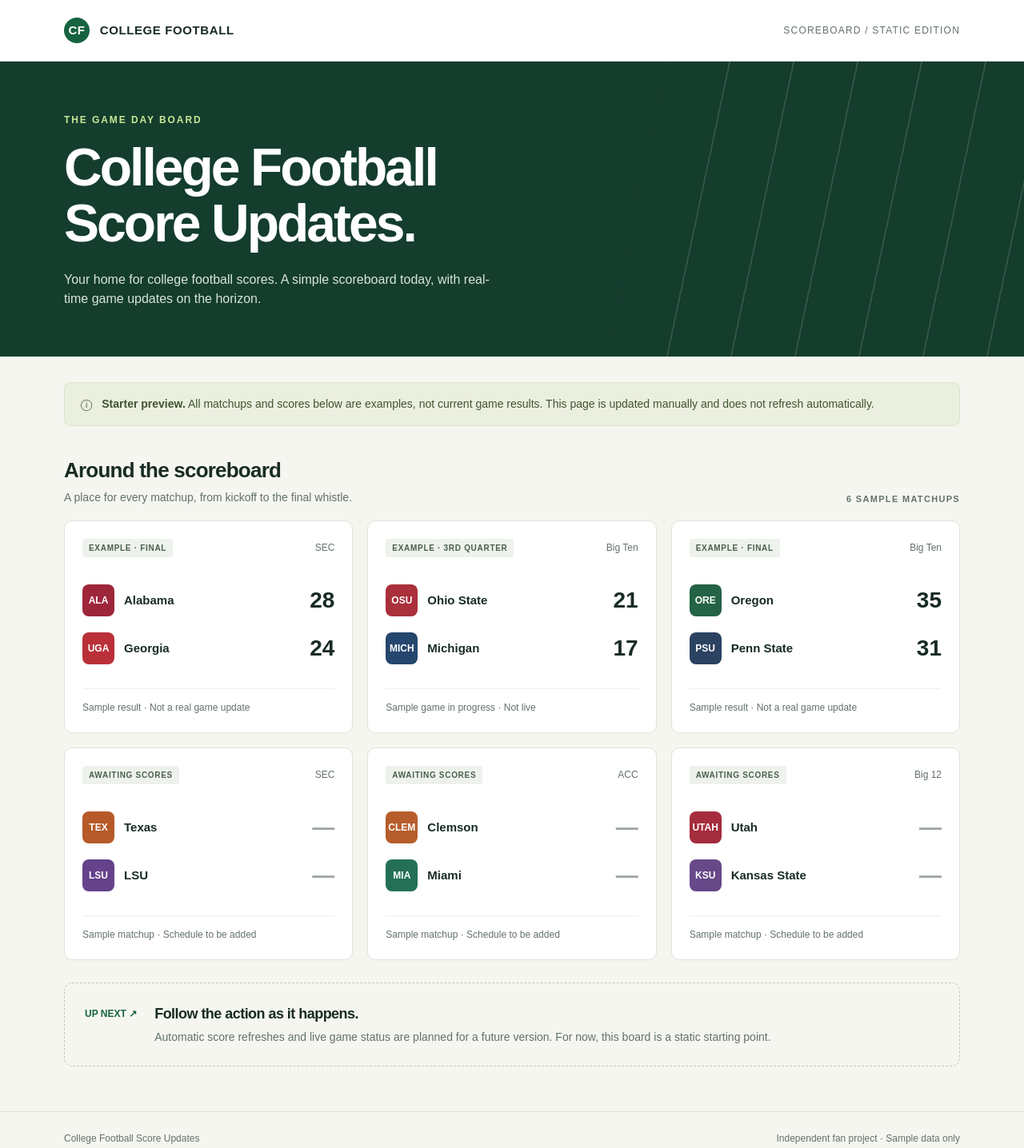
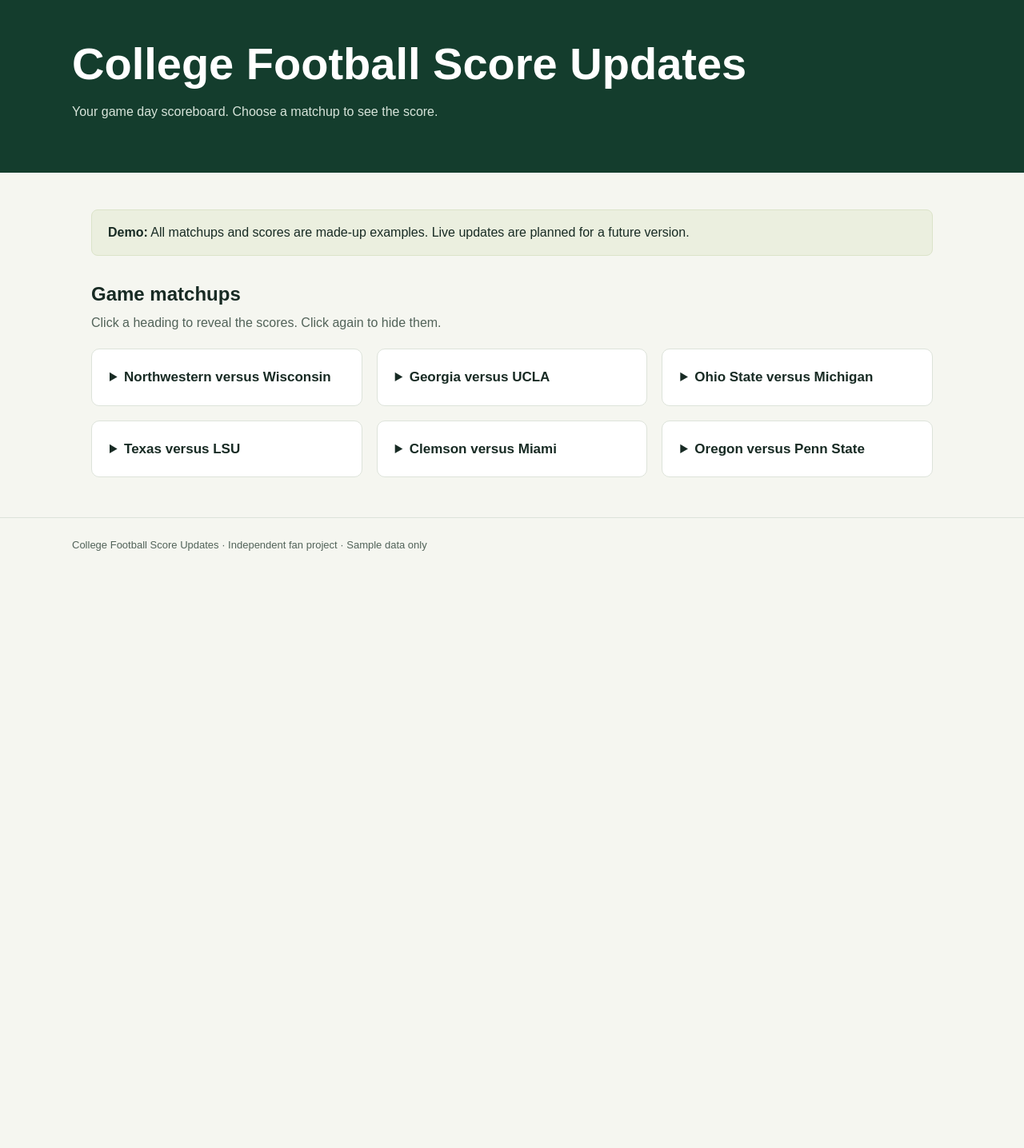
Before and after one commit to buildLittleWorlds/college-football-score-updates, a plain HTML site: page index.html in a window 1280 px wide. Shown: the whole page at 80% size. After the commit the page ends 800 px from the top, so only its background shows below. Drawn offline with Linux system fonts and the light colour scheme.

Commit message:
Update index.html

```diff
--- a/index.html
+++ b/index.html
@@ -3,135 +3,258 @@
 <head>
   <meta charset="UTF-8">
   <meta name="viewport" content="width=device-width, initial-scale=1.0">
-  <meta name="description" content="A simple college football scoreboard. Static starter with sample matchups and room for live scores in the future.">
   <title>College Football Score Updates</title>
   <style>
-    /* All styling is included here: no extra files or downloads needed. */
-    :root { --ink: #182b24; --muted: #63716a; --green: #176341; --line: #dde3da; --paper: #f5f6f0; }
     * { box-sizing: border-box; }
-    body { margin: 0; background: var(--paper); color: var(--ink); font-family: Arial, Helvetica, sans-serif; line-height: 1.5; }
-    .wrap { width: min(1120px, 90%); margin-inline: auto; }
-    header { background: white; border-bottom: 1px solid var(--line); }
-    .header-inner { display: flex; justify-content: space-between; align-items: center; gap: 20px; padding-block: 22px; }
-    .brand { font-size: 15px; font-weight: 800; letter-spacing: .04em; }
-    .brand-icon { display: inline-grid; place-items: center; width: 32px; height: 32px; margin-right: 8px; border-radius: 50%; background: var(--green); color: white; }
-    .edition { color: var(--muted); font-size: 12px; letter-spacing: .1em; text-transform: uppercase; }
-    .hero { position: relative; overflow: hidden; background: #143d2d; color: white; padding: 64px 0 60px; }
-    .hero::after { content: ""; position: absolute; inset: 0 0 0 62%; opacity: .12; background: repeating-linear-gradient(90deg, transparent 0 78px, white 78px 80px); transform: skewX(-12deg); pointer-events: none; }
-    .eyebrow { margin: 0 0 16px; font-size: 12px; font-weight: 700; letter-spacing: .16em; text-transform: uppercase; }
-    .hero .eyebrow { color: #c7e897; }
-    h1 { position: relative; z-index: 1; max-width: 750px; margin: 0; font-size: clamp(38px, 6vw, 66px); line-height: 1.06; letter-spacing: -.045em; }
-    .hero p:last-child { position: relative; z-index: 1; max-width: 560px; margin: 23px 0 0; color: #d7e4da; font-size: 16px; }
-    main { padding-block: 32px 56px; }
-    .notice { display: flex; gap: 12px; padding: 16px 20px; background: #ebefdf; border: 1px solid #dbe3c9; border-radius: 8px; color: #415432; font-size: 14px; }
-    .notice p { margin: 0; }
-    .section-heading { display: flex; justify-content: space-between; align-items: end; flex-wrap: wrap; gap: 12px; margin: 36px 0 18px; }
-    h2 { margin: 0; font-size: 26px; letter-spacing: -.03em; }
-    .section-heading p { margin: 4px 0 0; color: var(--muted); font-size: 14px; }
-    .sample-label { font-size: 11px; font-weight: 700; letter-spacing: .12em; color: var(--muted); text-transform: uppercase; }
-    .scoreboard { display: grid; grid-template-columns: repeat(3, minmax(0, 1fr)); gap: 18px; }
-    .game { padding: 22px; background: white; border: 1px solid var(--line); border-radius: 10px; box-shadow: 0 3px 6px #182b2403; }
-    .game-top { display: flex; justify-content: space-between; align-items: center; gap: 10px; margin-bottom: 24px; }
-    .status { padding: 4px 8px; border-radius: 4px; background: #eef2ec; color: #4a604c; font-size: 10px; font-weight: 800; letter-spacing: .07em; text-transform: uppercase; }
-    .conference { color: var(--muted); font-size: 12px; }
-    .team { display: flex; align-items: center; gap: 12px; padding-block: 10px; }
-    .team-mark { display: grid; place-items: center; flex: 0 0 40px; height: 40px; border-radius: 8px; background: var(--team-color, #53695b); color: white; font-weight: 800; font-size: 12px; }
-    .team-name { flex: 1; font-weight: 700; font-size: 15px; }
-    .score { font-size: 28px; font-weight: 800; font-variant-numeric: tabular-nums; line-height: 1; }
-    .empty { color: #9da69e; }
-    .game-bottom { margin: 20px 0 0; padding-top: 14px; border-top: 1px solid #edf0e9; color: var(--muted); font-size: 12px; }
-    .coming-next { display: flex; align-items: start; gap: 22px; margin-top: 28px; padding: 25px; border: 1px dashed #bdc9b9; border-radius: 10px; }
-    .coming-next h2 { font-size: 18px; }
-    .coming-next p { margin: 5px 0 0; font-size: 14px; color: var(--muted); }
-    .step { flex-shrink: 0; font-size: 12px; font-weight: bold; color: var(--green); padding-top: 4px; }
-    footer { border-top: 1px solid var(--line); padding-block: 24px; color: var(--muted); font-size: 12px; }
-    .footer-inner { display: flex; justify-content: space-between; gap: 16px; flex-wrap: wrap; }
-    @media (max-width: 900px) { .scoreboard { grid-template-columns: repeat(2, minmax(0, 1fr)); } }
-    @media (max-width: 580px) { .scoreboard { grid-template-columns: 1fr; } .edition { display: none; } .hero { padding-block: 44px; } .game { padding: 20px; } .coming-next { gap: 14px; padding: 20px; } }
+
+    body {
+      margin: 0;
+      font-family: Arial, Helvetica, sans-serif;
+      background: #f5f6f0;
+      color: #182b24;
+      line-height: 1.5;
+    }
+
+    header {
+      background: #143d2d;
+      color: white;
+      padding: 48px 24px;
+    }
+
+    .wrap { max-width: 1100px; margin: auto; }
+
+    h1 {
+      margin: 0;
+      font-size: clamp(32px, 5vw, 56px);
+      line-height: 1.15;
+    }
+
+    header p { color: #d7e4da; }
+    main { padding: 30px 24px 50px; }
+
+    .notice {
+      padding: 16px 20px;
+      background: #ebefdf;
+      border: 1px solid #dbe3c9;
+      border-radius: 8px;
+    }
+
+    h2 { margin: 30px 0 6px; }
+    .instructions { margin: 0 0 20px; color: #526359; }
+
+    .scoreboard {
+      display: grid;
+      grid-template-columns: repeat(3, minmax(0, 1fr));
+      gap: 18px;
+      align-items: start;
+    }
+
+    .game {
+      background: white;
+      border: 1px solid #dde3da;
+      border-radius: 10px;
+    }
+
+    summary {
+      padding: 22px;
+      cursor: pointer;
+      font-size: 17px;
+      font-weight: bold;
+    }
+
+    summary:hover {
+      color: #176341;
+      background: #f0f5ed;
+      border-radius: 10px;
+    }
+
+    summary:focus-visible {
+      outline: 3px solid #176341;
+      outline-offset: 3px;
+      border-radius: 10px;
+    }
+
+    details[open] summary {
+      border-bottom: 1px solid #dde3da;
+    }
+
+    .result { padding: 20px 22px; }
+
+    .status {
+      display: inline-block;
+      padding: 4px 8px;
+      background: #eef2ec;
+      color: #415432;
+      border-radius: 4px;
+      font-size: 12px;
+      font-weight: bold;
+    }
+
+    .team {
+      display: flex;
+      justify-content: space-between;
+      align-items: center;
+      gap: 16px;
+      margin-top: 14px;
+    }
+
+    .score {
+      font-size: 28px;
+      font-weight: bold;
+      font-variant-numeric: tabular-nums;
+    }
+
+    .note {
+      margin: 18px 0 0;
+      font-size: 12px;
+      color: #526359;
+    }
+
+    footer {
+      padding: 24px;
+      border-top: 1px solid #dde3da;
+      color: #526359;
+      font-size: 13px;
+    }
+
+    @media (max-width: 900px) {
+      .scoreboard {
+        grid-template-columns: repeat(2, minmax(0, 1fr));
+      }
+    }
+
+    @media (max-width: 580px) {
+      .scoreboard { grid-template-columns: 1fr; }
+    }
   </style>
 </head>
 <body>
   <header>
-    <div class="wrap header-inner">
-      <div class="brand"><span class="brand-icon" aria-hidden="true">CF</span> COLLEGE FOOTBALL</div>
-      <span class="edition">Scoreboard / Static edition</span>
+    <div class="wrap">
+      <h1>College Football Score Updates</h1>
+      <p>Your game day scoreboard. Choose a matchup to see the score.</p>
     </div>
   </header>
 
-  <section class="hero" aria-labelledby="page-title">
-    <div class="wrap">
-      <p class="eyebrow">The game day board</p>
-      <h1 id="page-title">College Football<br>Score Updates.</h1>
-      <p>Your home for college football scores. A simple scoreboard today, with real-time game updates on the horizon.</p>
+  <main class="wrap">
+    <p class="notice">
+      <strong>Demo:</strong> All matchups and scores are made-up examples.
+      Live updates are planned for a future version.
+    </p>
+
+    <h2>Game matchups</h2>
+    <p class="instructions">
+      Click a heading to reveal the scores. Click again to hide them.
+    </p>
+
+    <!--
+      Native HTML details/summary elements handle the clicking.
+      Leaving out the "open" attribute keeps scores hidden at first.
+      Copy a details block to add another game.
+    -->
+    <div class="scoreboard">
+      <details class="game">
+        <summary>Northwestern versus Wisconsin</summary>
+        <div class="result">
+          <span class="status">Example · Final</span>
+          <div class="team">
+            <span>Northwestern</span>
+            <span class="score">21</span>
           </div>
-  </section>
+          <div class="team">
+            <span>Wisconsin</span>
+            <span class="score">28</span>
+          </div>
+          <p class="note">Hard-coded sample scores</p>
+        </div>
+      </details>
 
-  <main class="wrap">
-    <aside class="notice" aria-label="Data notice">
-      <span aria-hidden="true">ⓘ</span>
-      <p><strong>Starter preview.</strong> All matchups and scores below are examples, not current game results. This page is updated manually and does not refresh automatically.</p>
-    </aside>
+      <details class="game">
+        <summary>Georgia versus UCLA</summary>
+        <div class="result">
+          <span class="status">Example · Final</span>
+          <div class="team">
+            <span>Georgia</span>
+            <span class="score">35</span>
+          </div>
+          <div class="team">
+            <span>UCLA</span>
+            <span class="score">17</span>
+          </div>
+          <p class="note">Hard-coded sample scores</p>
+        </div>
+      </details>
 
-    <section aria-labelledby="scoreboard-title">
-      <div class="section-heading">
-        <div><h2 id="scoreboard-title">Around the scoreboard</h2><p>A place for every matchup, from kickoff to the final whistle.</p></div>
-        <span class="sample-label">6 sample matchups</span>
+      <details class="game">
+        <summary>Ohio State versus Michigan</summary>
+        <div class="result">
+          <span class="status">Example · Final</span>
+          <div class="team">
+            <span>Ohio State</span>
+            <span class="score">24</span>
           </div>
+          <div class="team">
+            <span>Michigan</span>
+            <span class="score">21</span>
+          </div>
+          <p class="note">Hard-coded sample scores</p>
+        </div>
+      </details>
 
-      <!-- Update team names, scores, and status here as you add real results.
-           Copy an entire article to add another game. -->
-      <div class="scoreboard">
-        <article class="game" aria-label="Example: Alabama 28, Georgia 24">
-          <div class="game-top"><span class="status">Example · Final</span><span class="conference">SEC</span></div>
-          <div class="team"><span class="team-mark" style="--team-color:#9e263b" aria-hidden="true">ALA</span><span class="team-name">Alabama</span><span class="score">28</span></div>
-          <div class="team"><span class="team-mark" style="--team-color:#ba3039" aria-hidden="true">UGA</span><span class="team-name">Georgia</span><span class="score">24</span></div>
-          <p class="game-bottom">Sample result · Not a real game update</p>
-        </article>
+      <details class="game">
+        <summary>Texas versus LSU</summary>
+        <div class="result">
+          <span class="status">Example · Final</span>
+          <div class="team">
+            <span>Texas</span>
+            <span class="score">31</span>
+          </div>
+          <div class="team">
+            <span>LSU</span>
+            <span class="score">27</span>
+          </div>
+          <p class="note">Hard-coded sample scores</p>
+        </div>
+      </details>
 
-        <article class="game" aria-label="Example: Ohio State 21, Michigan 17">
-          <div class="game-top"><span class="status">Example · 3rd quarter</span><span class="conference">Big Ten</span></div>
-          <div class="team"><span class="team-mark" style="--team-color:#aa303b" aria-hidden="true">OSU</span><span class="team-name">Ohio State</span><span class="score">21</span></div>
-          <div class="team"><span class="team-mark" style="--team-color:#25466d" aria-hidden="true">MICH</span><span class="team-name">Michigan</span><span class="score">17</span></div>
-          <p class="game-bottom">Sample game in progress · Not live</p>
-        </article>
+      <details class="game">
+        <summary>Clemson versus Miami</summary>
+        <div class="result">
+          <span class="status">Example · Final</span>
+          <div class="team">
+            <span>Clemson</span>
+            <span class="score">20</span>
+          </div>
+          <div class="team">
+            <span>Miami</span>
+            <span class="score">24</span>
+          </div>
+          <p class="note">Hard-coded sample scores</p>
+        </div>
+      </details>
 
-        <article class="game" aria-label="Example: Oregon 35, Penn State 31">
-          <div class="game-top"><span class="status">Example · Final</span><span class="conference">Big Ten</span></div>
-          <div class="team"><span class="team-mark" style="--team-color:#246346" aria-hidden="true">ORE</span><span class="team-name">Oregon</span><span class="score">35</span></div>
-          <div class="team"><span class="team-mark" style="--team-color:#2b4260" aria-hidden="true">PSU</span><span class="team-name">Penn State</span><span class="score">31</span></div>
-          <p class="game-bottom">Sample result · Not a real game update</p>
-        </article>
-
-        <!-- An em dash means a score has not been entered yet. -->
-        <article class="game" aria-label="Sample matchup: Texas versus LSU, scores not entered">
-          <div class="game-top"><span class="status">Awaiting scores</span><span class="conference">SEC</span></div>
-          <div class="team"><span class="team-mark" style="--team-color:#b65a28" aria-hidden="true">TEX</span><span class="team-name">Texas</span><span class="score empty" aria-label="No score">—</span></div>
-          <div class="team"><span class="team-mark" style="--team-color:#65428b" aria-hidden="true">LSU</span><span class="team-name">LSU</span><span class="score empty" aria-label="No score">—</span></div>
-          <p class="game-bottom">Sample matchup · Schedule to be added</p>
-        </article>
-
-        <article class="game" aria-label="Sample matchup: Clemson versus Miami, scores not entered">
-          <div class="game-top"><span class="status">Awaiting scores</span><span class="conference">ACC</span></div>
-          <div class="team"><span class="team-mark" style="--team-color:#b75d2c" aria-hidden="true">CLEM</span><span class="team-name">Clemson</span><span class="score empty" aria-label="No score">—</span></div>
-          <div class="team"><span class="team-mark" style="--team-color:#247056" aria-hidden="true">MIA</span><span class="team-name">Miami</span><span class="score empty" aria-label="No score">—</span></div>
-          <p class="game-bottom">Sample matchup · Schedule to be added</p>
-        </article>
-
-        <article class="game" aria-label="Sample matchup: Utah versus Kansas State, scores not entered">
-          <div class="game-top"><span class="status">Awaiting scores</span><span class="conference">Big 12</span></div>
-          <div class="team"><span class="team-mark" style="--team-color:#a52c3d" aria-hidden="true">UTAH</span><span class="team-name">Utah</span><span class="score empty" aria-label="No score">—</span></div>
-          <div class="team"><span class="team-mark" style="--team-color:#684889" aria-hidden="true">KSU</span><span class="team-name">Kansas State</span><span class="score empty" aria-label="No score">—</span></div>
-          <p class="game-bottom">Sample matchup · Schedule to be added</p>
-        </article>
+      <details class="game">
+        <summary>Oregon versus Penn State</summary>
+        <div class="result">
+          <span class="status">Example · Final</span>
+          <div class="team">
+            <span>Oregon</span>
+            <span class="score">35</span>
           </div>
-    </section>
-
-    <section class="coming-next" aria-labelledby="next-title">
-      <span class="step">UP NEXT ↗</span>
-      <div><h2 id="next-title">Follow the action as it happens.</h2><p>Automatic score refreshes and live game status are planned for a future version. For now, this board is a static starting point.</p></div>
-    </section>
+          <div class="team">
+            <span>Penn State</span>
+            <span class="score">31</span>
+          </div>
+          <p class="note">Hard-coded sample scores</p>
+        </div>
+      </details>
+    </div>
   </main>
 
-  <footer><div class="wrap footer-inner"><span>College Football Score Updates</span><span>Independent fan project · Sample data only</span></div></footer>
+  <footer>
+    <div class="wrap">
+      College Football Score Updates · Independent fan project · Sample data only
+    </div>
+  </footer>
 </body>
 </html>
```
Lines whose indentation alone changed are shown as unchanged.
